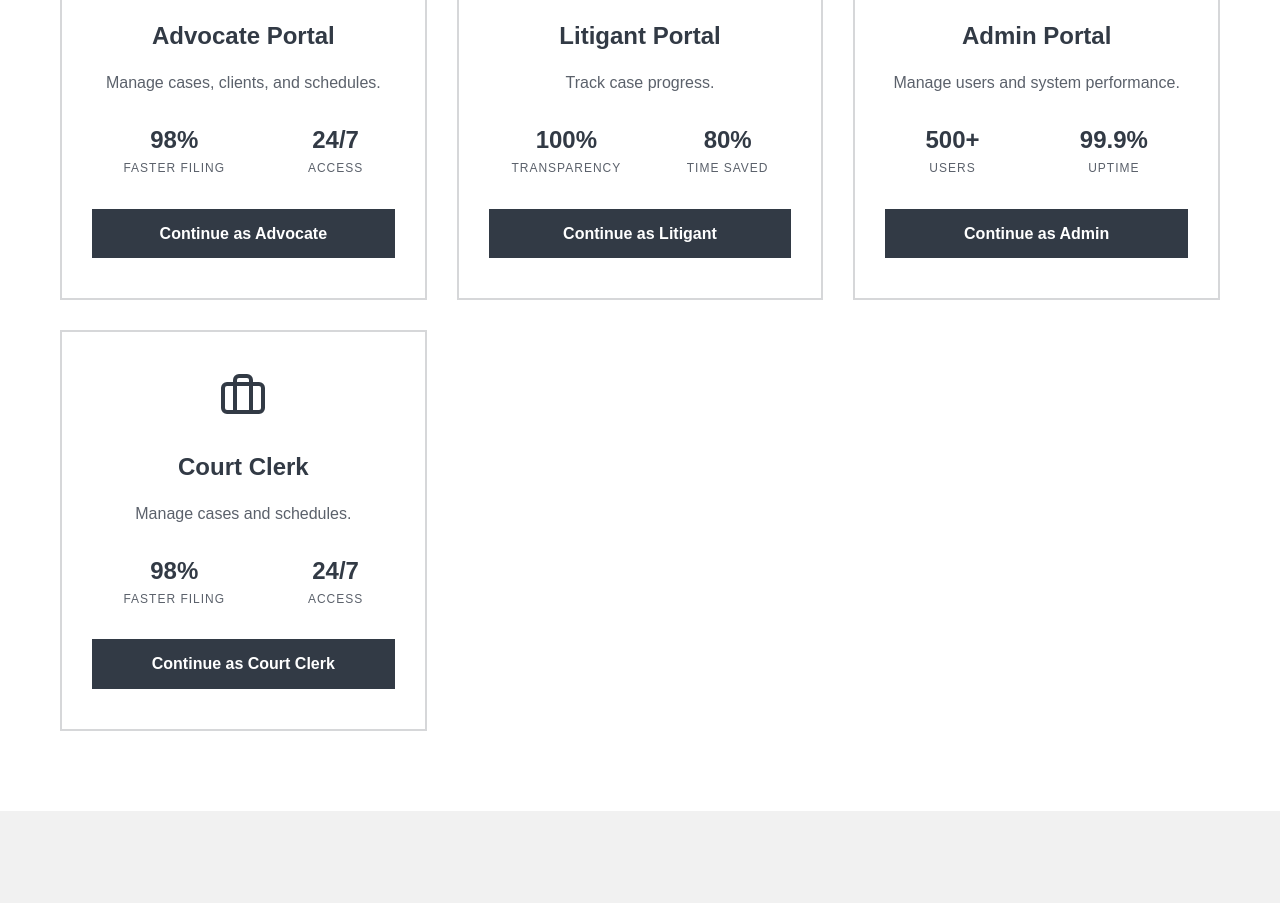
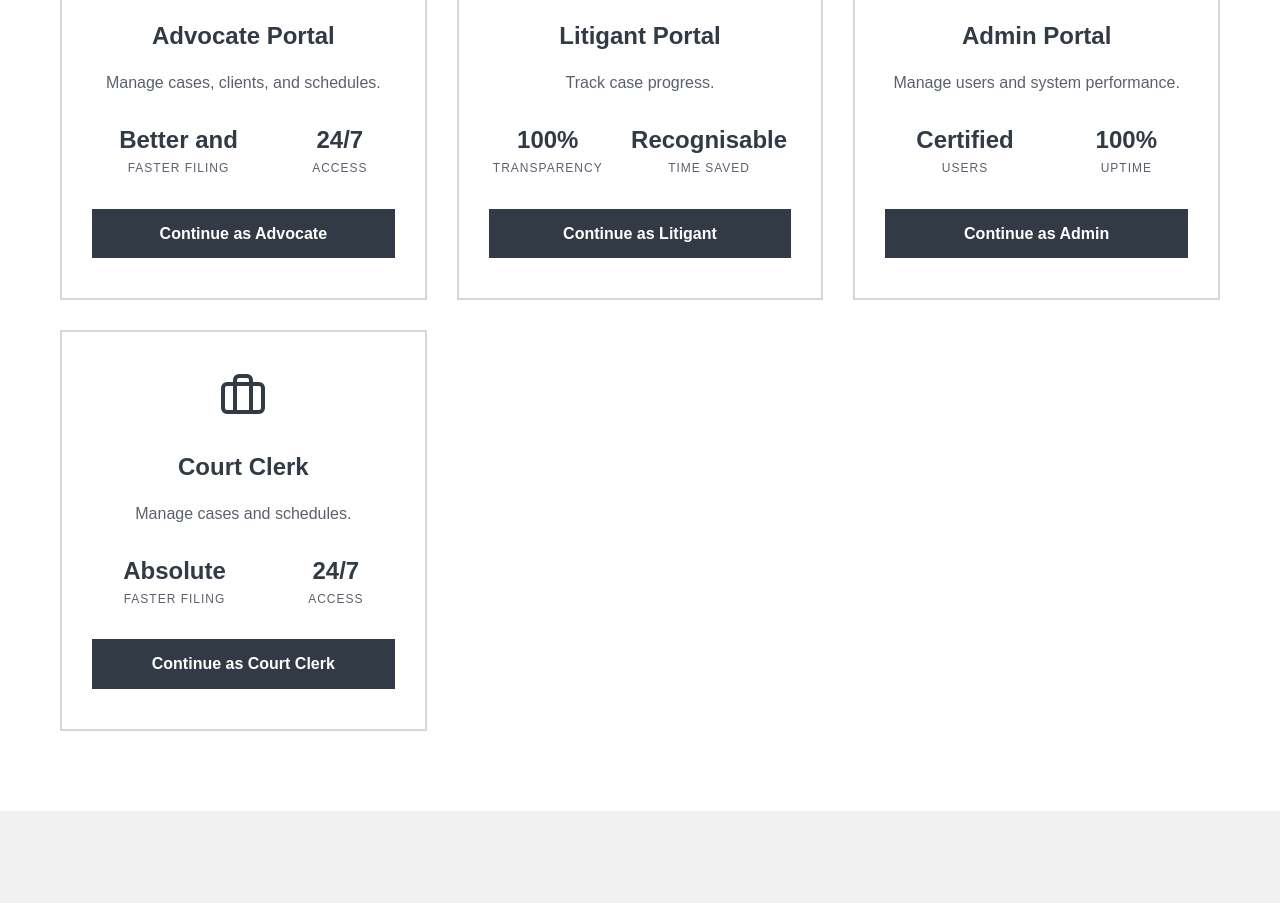
Before and after one commit to meaaditiya/casemanager, a React (Create React App) app in the folder frontend/: page / in a window 1280 px wide. Shown: the part 1440-2343 px from the top of the page. Built offline with nearby package versions, Linux system fonts and the light colour scheme.

Commit message:
change welcome.js

```diff
--- a/frontend/src/Components/Welcome.js
+++ b/frontend/src/Components/Welcome.js
@@ -146,7 +146,7 @@ const CaseManagement = () => {
               <p>Manage cases, clients, and schedules.</p>
               <div className="portal-stats">
                 <div className="stat">
-                  <span className="stat-number">98%</span>
+                  <span className="stat-number">Better and</span>
                   <span className="stat-label">Faster Filing</span>
                 </div>
                 <div className="stat">
@@ -166,7 +166,7 @@ const CaseManagement = () => {
                   <span className="stat-label">Transparency</span>
                 </div>
                 <div className="stat">
-                  <span className="stat-number">80%</span>
+                  <span className="stat-number">Recognisable</span>
                   <span className="stat-label">Time Saved</span>
                 </div>
               </div>
@@ -178,11 +178,11 @@ const CaseManagement = () => {
               <p>Manage users and system performance.</p>
               <div className="portal-stats">
                 <div className="stat">
-                  <span className="stat-number">500+</span>
+                  <span className="stat-number">Certified</span>
                   <span className="stat-label">Users</span>
                 </div>
                 <div className="stat">
-                  <span className="stat-number">99.9%</span>
+                  <span className="stat-number">100%</span>
                   <span className="stat-label">Uptime</span>
                 </div>
               </div>
@@ -195,7 +195,7 @@ const CaseManagement = () => {
               <p>Manage cases and schedules.</p>
               <div className="portal-stats">
                 <div className="stat">
-                  <span className="stat-number">98%</span>
+                  <span className="stat-number">Absolute</span>
                   <span className="stat-label">Faster Filing</span>
                 </div>
                 <div className="stat">
```
